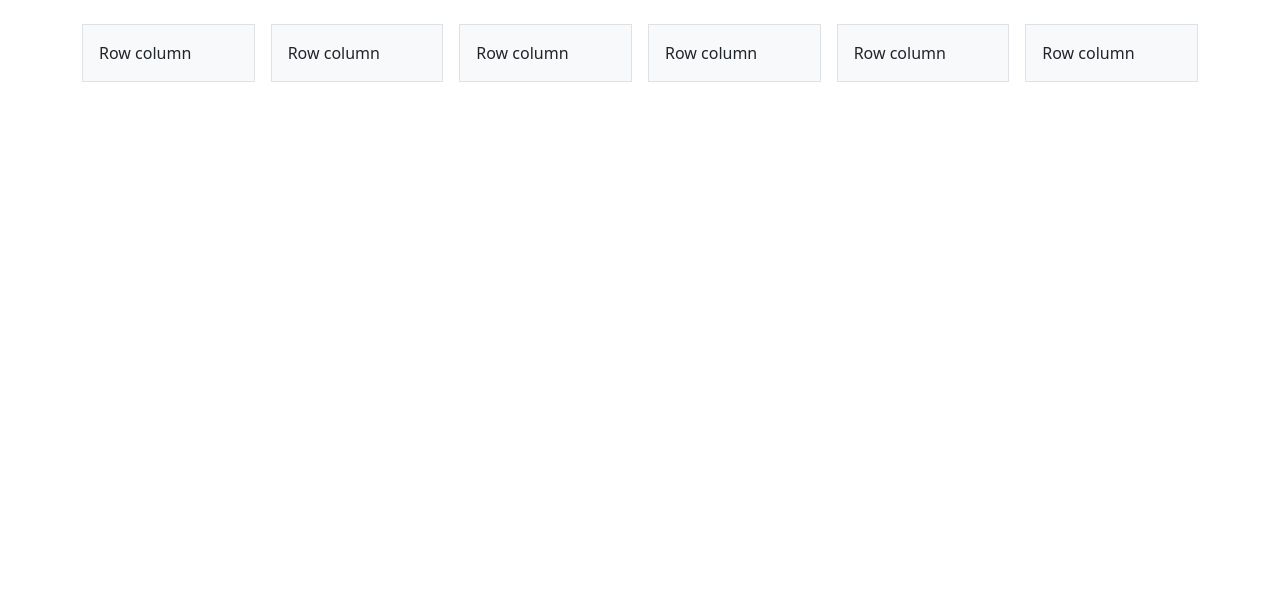
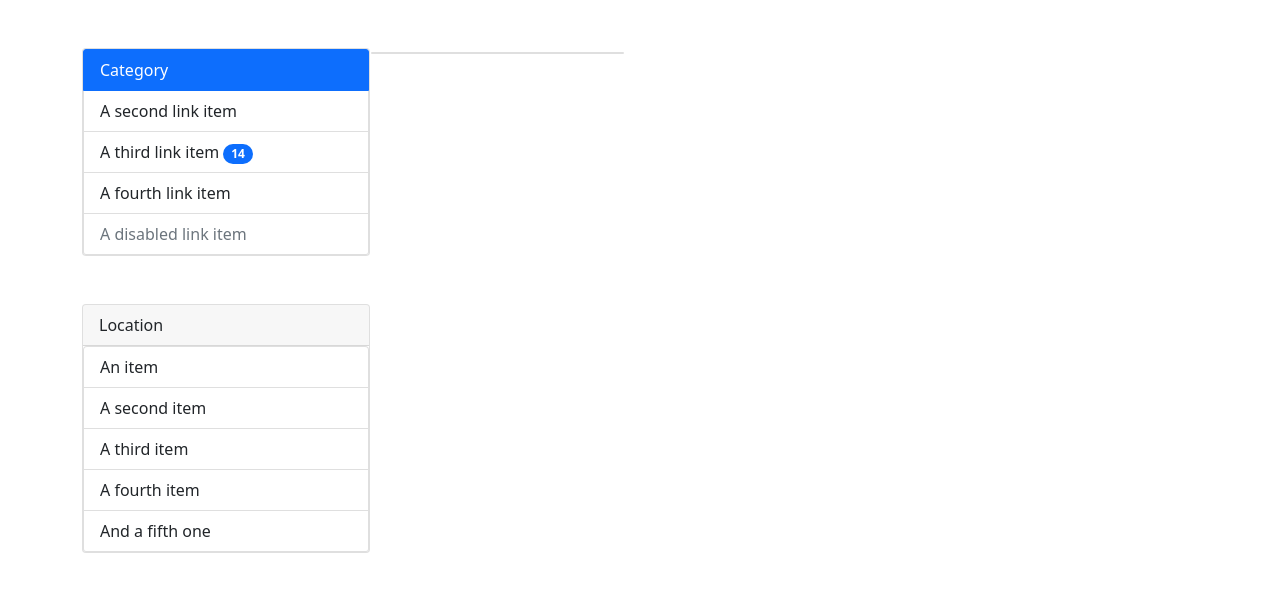
Before and after one commit to Olliemint/Pixel-gallery, a Django app: page / in a window 1280 px wide. Shown: the top 600 px of the page. Run offline with Django 4.2, Linux system fonts and the light colour scheme.

Commit message:
feat: categories and location display section

```diff
--- a/gallery/static/css/main.css
+++ b/gallery/static/css/main.css
@@ -0,0 +1,9 @@
+.col-12{
+    background-color: aqua;
+
+    display: flex;
+    gap: 2%;
+}
+.col-12 a{
+    width: 100px;
+}
--- a/gallery/templates/gallery/gallery.html
+++ b/gallery/templates/gallery/gallery.html
@@ -2,30 +2,52 @@
 
 
 {% block content %}
-<div class="container-fluid">
-    <div class="container my-4">
-        <div class="row row-cols-2 row-cols-lg-5 g-2 g-lg-3">
-          <div class="col-sm-2">
-            <div class="p-3 border bg-light">Row column</div>
+<div class="m-5">
+  <div class="container">
+     <div class="row">
+         <div class="col-md-3">
+          <div class="card" style="width: 18rem;">
+            <div class="list-group">
+              <a href="#" class="list-group-item list-group-item-action active" aria-current="true">
+                Category
+              </a>
+              <a href="#" class="list-group-item list-group-item-action">A second link item</a>
+              <a href="#" class="list-group-item list-group-item-action">A third link item <span class="badge bg-primary rounded-pill">14</span></a>
+              <a href="#" class="list-group-item list-group-item-action">A fourth link item</a>
+              <a href="#" class="list-group-item list-group-item-action disabled" tabindex="-1" aria-disabled="true">A disabled link item</a>
             </div>
-          <div class="col-sm-2">
-            <div class="p-3 border bg-light">Row column</div>
             </div>
-          <div class="col-sm-2">
-            <div class="p-3 border bg-light">Row column</div>
+            <div class="card my-5" style="width: 18rem;">
+              <div class="card-header">
+                Location
               </div>
-          <div class="col-sm-2">
-            <div class="p-3 border bg-light">Row column</div>
+              <ul class="list-group">
+                <li class="list-group-item">An item</li>
+                <li class="list-group-item">A second item</li>
+                <li class="list-group-item">A third item</li>
+                <li class="list-group-item">A fourth item</li>
+                <li class="list-group-item">And a fifth one</li>
+              </ul>
             </div>
-          <div class="col-sm-2">
-            <div class="p-3 border bg-light">Row column</div>
+
          </div>
-          <div class="col-sm-2">
-            <div class="p-3 border bg-light">Row column</div>
+         <div class="col-md-9">
+              <div class="row">
+
+                  <div class="col-md-4">
+                      <div class="card m-1">
+
                         </div>
+                  </div>
+
+
 
               </div>
          </div>
      </div>
+  </div>
+
+</div>
+
 
 {% endblock %}
```
Lines whose indentation alone changed are shown as unchanged.
